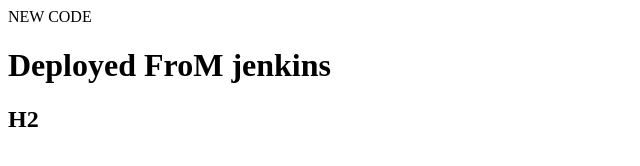
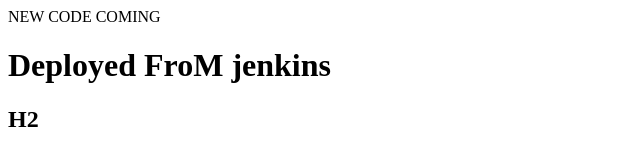
Before and after one commit to pavan1284/httpd, a plain HTML site: page index.html in a window 1280 px wide. Shown: the full height of the page, 0-640 px from the left. Drawn offline with Linux system fonts and the light colour scheme.

Commit message:
Update index.html
new git changes

```diff
--- a/index.html
+++ b/index.html
@@ -1,6 +1,6 @@
 <html>
 	<title>jenkins</title>
-	<body> NEW CODE </>
+	<body> NEW CODE COMING </>
 	<h1> Deployed FroM jenkins </h1>
 	<h2> H2 </h2>
 
```
